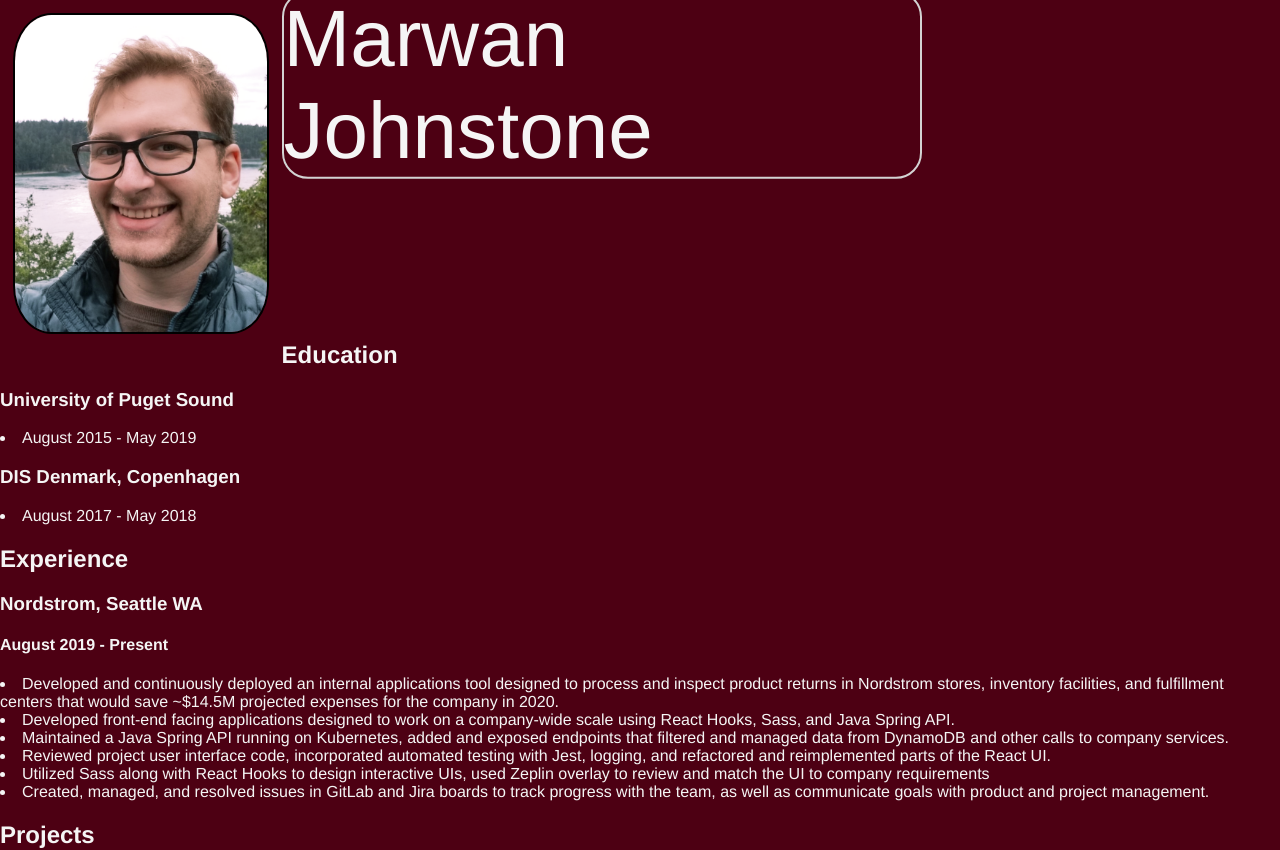
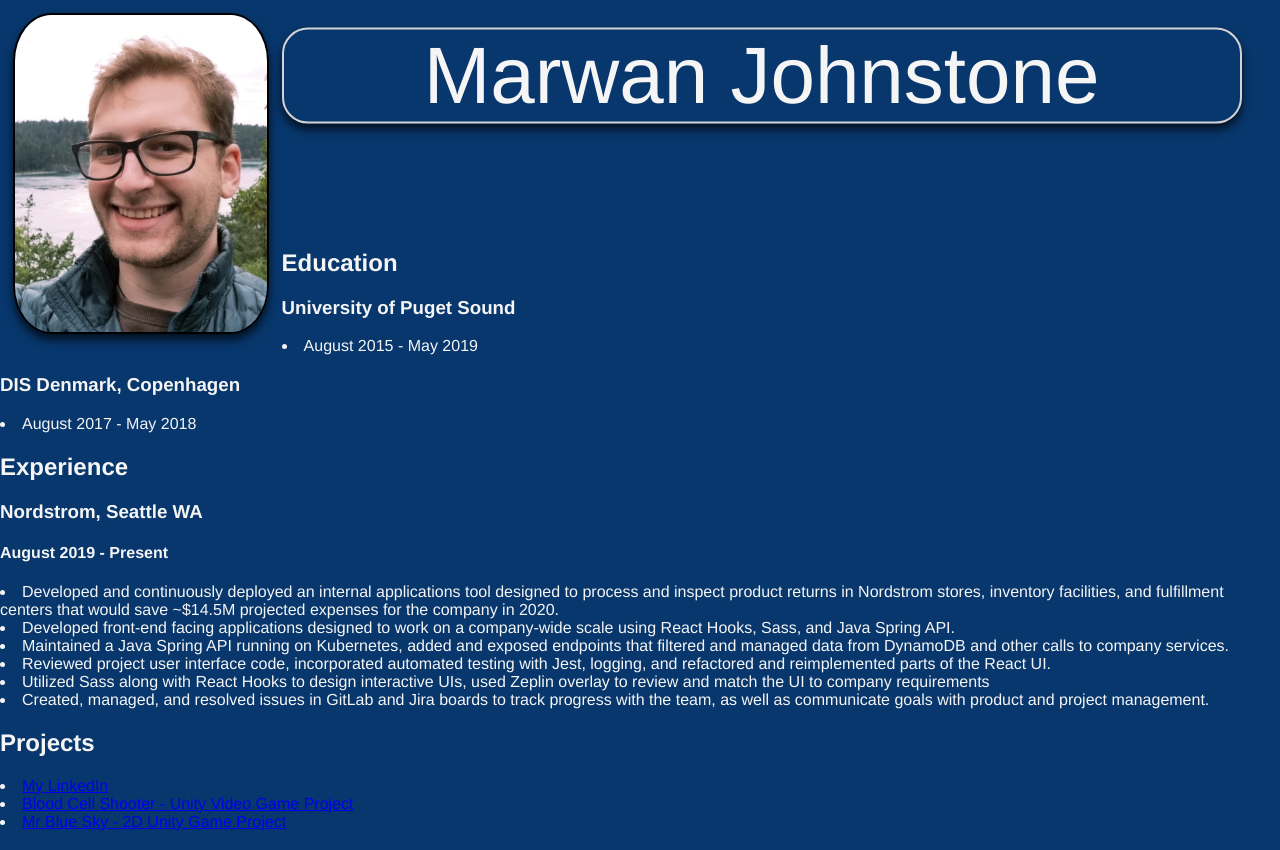
Before and after one commit to mjohnstone14/resume, a React (Create React App) app: page / in a window 1280 px wide. Shown: the top 850 px of the page. Built offline with nearby package versions, Linux system fonts and the light colour scheme.

Commit message:
change background color, update snapshot

```diff
--- a/src/App.js
+++ b/src/App.js
@@ -5,7 +5,7 @@ import Experience from './components/Experience';
 import Projects from './components/Projects';
 import Skills from './components/Skills';
 import { MuiThemeProvider, createMuiTheme } from '@material-ui/core/styles';
-import './Styles/App.scss';
+import './styles/App.scss';
 
 function App() {
   const THEME = createMuiTheme({
--- a/src/Styles/App.scss
+++ b/src/Styles/App.scss
@@ -11,7 +11,7 @@ $bold: 500;
 
 body {
   margin: 0;
-  background: #4d0013;
+  background: #08376d;
   box-sizing: border-box;
   font-family: $sans-serif;
   font-weight: $light;
--- a/src/components/ResumeHeader.js
+++ b/src/components/ResumeHeader.js
@@ -5,7 +5,7 @@ import '../styles/header.scss';
 const ResumeHeader = () => {
     return (
       <div>
-        <img className="avatar" src={photo} />
+        <img alt="Marwan Johnstone" className="avatar" src={photo} />
         <h2 className="title">Marwan Johnstone</h2>
       </div>
     )
--- a/src/index.js
+++ b/src/index.js
@@ -1,6 +1,6 @@
 import React from 'react';
 import ReactDOM from 'react-dom';
-import './Styles/App.scss';
+import './styles/App.scss';
 import App from './App';
 import * as serviceWorker from './serviceWorker';
 
--- a/src/styles/header.scss
+++ b/src/styles/header.scss
@@ -1,10 +1,14 @@
 @import "App.scss";
+
+
+
 
 .avatar {
     height: 20%;
     width: 20%;
     display: inline-flex;
     border: 2px solid black;
+    box-shadow: 0px 6px 10px rgba(0,0,0,0.7);
     float: left;
     border-radius: 15%;
     margin: 1%;
@@ -16,9 +20,11 @@
     font-weight: $bold;
     font-size: 60pt;
     height: 60%;
-    width: 50%;
+    width: 75%;
     transform: translateY(-40%);
     justify-content: center;
     border: 2px solid lightgray;
     border-radius: 26px;
+    box-shadow: 0px 6px 10px rgba(0,0,0,0.7);
+
 }
```
Also changed, not shown: 1 other file (tests, documents, lock files or other folders).
